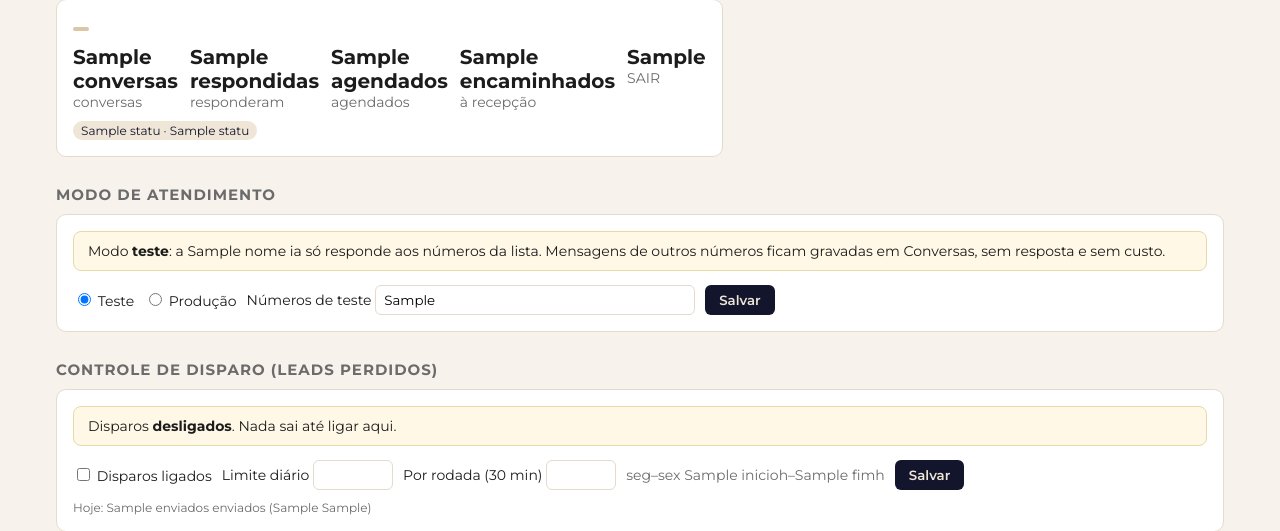
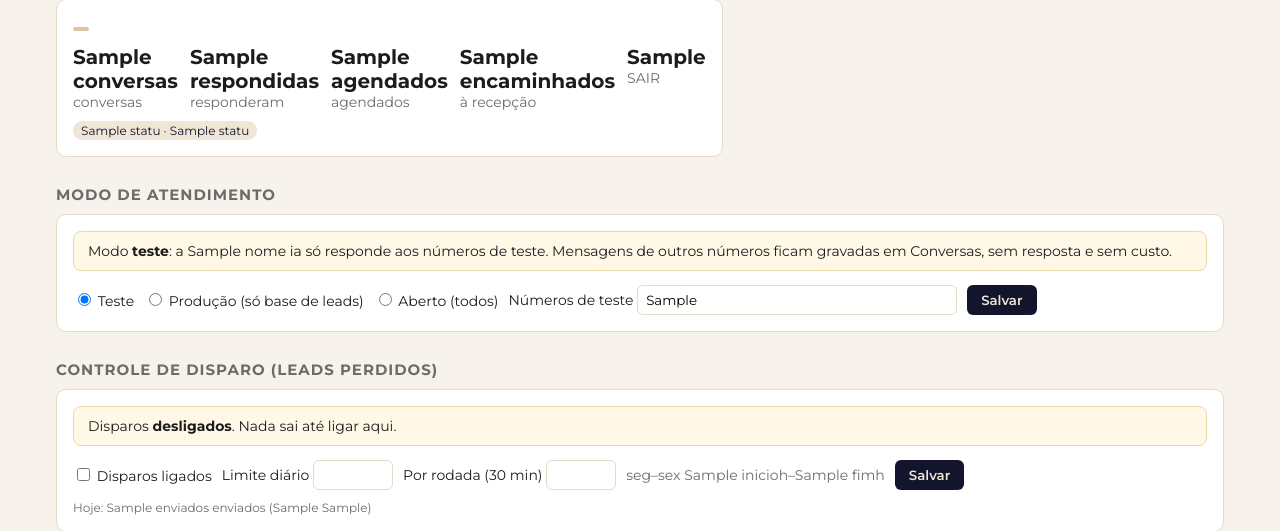
Before and after one commit to celeste-passoni/celeste-passoni, a Python web app: template src/celeste/painel/templates/dashboard.html in a window 1280 px wide. Shown: the part 297-828 px from the top of the page. Run offline with Jinja, Linux system fonts and the light colour scheme; the template is opened without the code that fills it: most values are stand-ins (such as "Sample title", 1, 10 or a date in 2020).

Commit message:
Modo de atendimento: produção responde só à base de leads; modo aberto para todos
Co-Authored-By: Claude Fable 5.1 <noreply@anthropic.com>

```diff
--- a/config/parametros.yaml
+++ b/config/parametros.yaml
@@ -92,7 +92,8 @@ ia:
   cargo: "concierge da Passoni Clinic"
   idioma: "pt-BR"
   operacao_24_7: true                 # responde a qualquer hora
-  modo: "teste"                       # teste = só responde aos numeros_teste (o resto é gravado no painel, sem resposta) | producao = responde a todos
+  modo: "teste"                       # teste = só responde aos numeros_teste | producao = só quem está na base de leads (coleção leads) + numeros_teste | aberto = todos
+                                      # em qualquer modo, quem não é respondido fica gravado no painel, sem custo
   numeros_teste: []                   # ex.: ["5511999990000"]; o painel/Firestore (config/atendimento) sobrescreve modo e lista
   iniciar_resgates_apenas_em_horario_comercial: true  # resgates/follow-ups só 09:00–19:00 seg–sex
   emojis_max_por_mensagem: 2
--- a/src/celeste/painel/app.py
+++ b/src/celeste/painel/app.py
@@ -125,7 +125,7 @@ def _metricas_templates(conversas: list[dict]) -> list[dict]:
 def salvar_atendimento(modo: str = Form("teste"), numeros_teste: str = Form(""), _=Depends(autenticar)):
     numeros = ["".join(ch for ch in n if ch.isdigit()) for n in numeros_teste.replace(";", ",").replace("\n", ",").split(",")]
     db.collection("config").document("atendimento").set({
-        "modo": "producao" if modo == "producao" else "teste", "numeros_teste": [n for n in numeros if len(n) >= 12],
+        "modo": modo if modo in ("teste", "producao", "aberto") else "teste", "numeros_teste": [n for n in numeros if len(n) >= 12],
         "alterado_em": firestore.SERVER_TIMESTAMP}, merge=True)
     return RedirectResponse("/", status_code=303)
 
--- a/src/celeste/painel/templates/dashboard.html
+++ b/src/celeste/painel/templates/dashboard.html
@@ -30,11 +30,13 @@
 
 <h2>Modo de atendimento</h2>
 <div class="frente">
-  {% if atend.modo != 'producao' %}<div class="aviso">Modo <b>teste</b>: a {{ nome_ia }} só responde aos números da lista. Mensagens de outros números ficam gravadas em Conversas, sem resposta e sem custo.</div>
-  {% else %}<div class="aviso" style="background:#dff0e5;border-color:#9fd1b0">Modo <b>produção</b>: a {{ nome_ia }} responde a todos que escreverem para o número oficial.</div>{% endif %}
+  {% if atend.modo == 'aberto' %}<div class="aviso" style="background:#f8e3d8;border-color:#e0b8a3">Modo <b>aberto</b>: a {{ nome_ia }} responde a todos que escreverem para o número oficial.</div>
+  {% elif atend.modo == 'producao' %}<div class="aviso" style="background:#dff0e5;border-color:#9fd1b0">Modo <b>produção</b>: a {{ nome_ia }} responde só a quem está na base de Leads Perdidos (e aos números de teste). Outros números ficam gravados em Conversas, sem resposta e sem custo.</div>
+  {% else %}<div class="aviso">Modo <b>teste</b>: a {{ nome_ia }} só responde aos números de teste. Mensagens de outros números ficam gravadas em Conversas, sem resposta e sem custo.</div>{% endif %}
   <form class="inline" method="post" action="/config/atendimento">
-    <label><input type="radio" name="modo" value="teste" {% if atend.modo != 'producao' %}checked{% endif %}> Teste</label>
-    <label><input type="radio" name="modo" value="producao" {% if atend.modo == 'producao' %}checked{% endif %}> Produção</label>
+    <label><input type="radio" name="modo" value="teste" {% if atend.modo not in ('producao', 'aberto') %}checked{% endif %}> Teste</label>
+    <label><input type="radio" name="modo" value="producao" {% if atend.modo == 'producao' %}checked{% endif %}> Produção (só base de leads)</label>
+    <label><input type="radio" name="modo" value="aberto" {% if atend.modo == 'aberto' %}checked{% endif %}> Aberto (todos)</label>
     <label>Números de teste <input type="text" name="numeros_teste" value="{{ atend.numeros_teste|join(', ') }}" placeholder="5511999990000, 5511888880000" style="width:320px;padding:6px 8px;border:1px solid var(--linha);border-radius:6px;font-family:inherit"></label>
     <button type="submit">Salvar</button>
   </form>
```
Also changed, not shown: src/celeste/orquestrador/app.py (+9 -3 lines), tests/test_orquestrador.py (+16 -10 lines).
